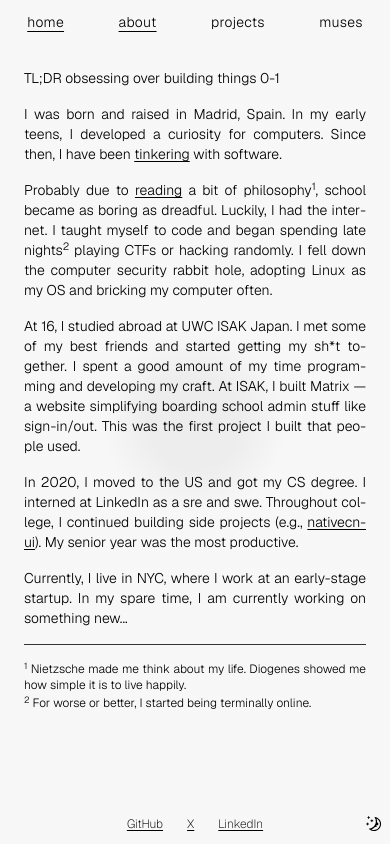
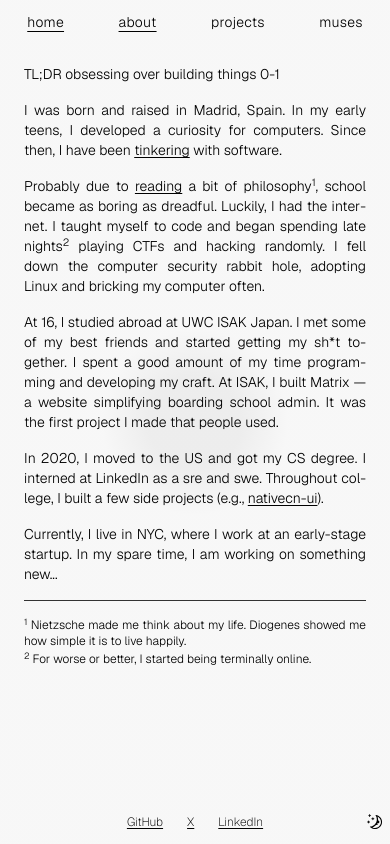
Before and after one commit to carlos-garciamoran/cgmor.com, a Next.js app: page /about in a window 390 px wide. Built offline with nearby package versions, Linux system fonts and the light colour scheme.

Commit message:
design: polish

```diff
--- a/app/_components/footer.tsx
+++ b/app/_components/footer.tsx
@@ -3,11 +3,11 @@ import { ThemeToggle } from './theme-toggle'
 
 export function Footer() {
   return (
-    <footer className="flex justify-center gap-6 pb-3 text-center font-extralight text-xs underline-offset-2 sm:text-sm md:pb-6">
+    <footer className="flex justify-center gap-6 pb-3.5 text-center font-extralight text-xs underline-offset-2 sm:text-sm md:pb-6">
       <ExternalLink href="https://github.com/carlos-garciamoran" title="GitHub" />
       <ExternalLink href="https://x.com/cgarciamoran" title="X" />
       <ExternalLink href="https://linkedin.com/in/carlos-garcia-moran" title="LinkedIn" />
-      <div className="fixed right-2 bottom-2 lg:right-6 lg:bottom-4">
+      <div className="fixed right-[7px] bottom-2.5 lg:right-6 lg:bottom-4">
         <ThemeToggle />
       </div>
     </footer>
--- a/app/about/page.tsx
+++ b/app/about/page.tsx
@@ -12,7 +12,7 @@ export const metadata: Metadata = {
 // DESIGN: timeline for school/work, places, events, etc. (years in left column)
 export default function About() {
   return (
-    <div className="mx-auto flex w-full max-w-[600px] cursor-default p-6 font-light transition-all duration-500 sm:pt-6 md:max-w-screen-sm md:items-center md:py-0">
+    <div className="mx-auto flex w-full max-w-[600px] cursor-default px-6 py-5 font-light transition-all duration-500 sm:pt-6 md:max-w-screen-sm md:items-center md:py-0">
       <div className="flex flex-col gap-4 hyphens-auto text-justify text-sm transition-[padding] duration-500 sm:text-base md:border md:p-10">
         <p className="text-sm">TL;DR obsessing over building things 0-1</p>
         <p>
@@ -31,24 +31,24 @@ export default function About() {
           a bit of philosophy
           <sup>1</sup>, school became as boring as dreadful. Luckily, I had the internet. I taught
           myself to code and began spending late nights
-          <sup>2</sup> playing CTFs or hacking randomly. I fell down the computer security rabbit
-          hole, adopting Linux as my OS and bricking my computer often.
+          <sup>2</sup> playing CTFs and hacking randomly. I fell down the computer security rabbit
+          hole, adopting Linux and bricking my computer often.
         </p>
         <p>
           At 16, I studied abroad at UWC ISAK Japan. I met some of my best friends and started
           getting my sh*t together. I spent a good amount of my time programming and developing my
-          craft. At ISAK, I built Matrix —a website simplifying boarding school admin stuff like
-          sign-in/out. This was the first project I built that people used.
+          craft. At ISAK, I built Matrix —a website simplifying boarding school admin. It was the
+          first project I made that people used.
         </p>
         <p>
           In 2020, I moved to the US and got my CS degree. I interned at LinkedIn as a sre and swe.
-          Throughout college, I continued building side projects (e.g.,{' '}
+          Throughout college, I built a few side projects (e.g.,{' '}
           <ExternalLink href="https://github.com/Mobilecn-UI/nativecn-ui" title="nativecn-ui" />
-          ). My senior year was the most productive.
+          ).
         </p>
         <p>
           Currently, I live in NYC, where I work at an early-stage startup. In my spare time, I am
-          currently working on something new...
+          working on something new...
         </p>
         <hr />
         <div className="space-y-0.5 text-xs">
--- a/app/muses/page.tsx
+++ b/app/muses/page.tsx
@@ -6,21 +6,20 @@ export const metadata: Metadata = {
   description: 'Books | Movies',
 }
 
-const titleClasses =
-  'font-black tracking-tight text-5xl sm:text-6xl md:text-7xl uppercase mb-1 sm:mb-2 lg:mb-4'
+const titleClasses = 'font-black tracking-tight text-6xl sm:text-8xl uppercase mb-2 lg:mb-4'
 
 export default function Muses() {
   return (
-    <div className="flex flex-col p-6 sm:py-10 lg:mx-auto lg:max-w-screen-xl xl:px-0">
-      <div className="mb-4 flex min-h-8 border-l-2 border-neutral-700 dark:border-neutral-300">
-        <h2 className="pl-2 text-base font-thin italic first-line:leading-none dark:border-neutral-300">
+    <div className="flex flex-col px-6 py-5 sm:py-10 lg:mx-auto lg:max-w-screen-xl xl:px-0">
+      <div className="mb-4 flex min-h-8 border-neutral-700 border-l-2 dark:border-neutral-300">
+        <h2 className="pl-2 font-thin text-base italic first-line:leading-none dark:border-neutral-300">
           Some works that have inspired me...
         </h2>
       </div>
-      <div className="grid grid-cols-1 gap-y-8 lg:grid-cols-2 gap-x-32">
+      <div className="grid grid-cols-1 gap-x-36 gap-y-8 lg:grid-cols-2">
         <div>
           <h2 className={titleClasses}>Books</h2>
-          <div className="flex flex-col gap-y-3">
+          <div className="flex flex-col gap-y-4">
             <BookSection title="Currently..." items={books.now} />
             <BookSection title="Philosophy" items={books.philosophy} />
             <BookSection title="Meditation / Spirituality" items={books.meditation} />
@@ -52,7 +51,7 @@ const BookSection = ({
 }) => (
   <div>
     <SectionTitle title={title} />
-    <ul className="ml-0.5 space-y-0.5 list-inside list-disc font-cormorant text-[.9rem]">
+    <ul className="ml-0.5 list-inside list-disc space-y-0.5 font-cormorant text-[.9rem]">
       {books.map((item) => (
         <li className="font-light" key={item.title}>
           <span>{item.title}</span>, <span>{item.author}</span>
@@ -65,7 +64,7 @@ const BookSection = ({
 const FilmSection = ({ title, items }: { title: string; items: string[] }) => (
   <div>
     <SectionTitle title={title} />
-    <ul className="ml-0.5 list-inside list-[square] font-cormorant text-sm font-light">
+    <ul className="ml-0.5 list-inside list-[square] font-cormorant font-light text-sm">
       {items.map((item) => (
         <li key={item}>{item}</li>
       ))}
@@ -74,5 +73,5 @@ const FilmSection = ({ title, items }: { title: string; items: string[] }) => (
 )
 
 const SectionTitle = ({ title }: { title: string }) => (
-  <h3 className="mb-1 text-lg sm:text-2xl font-extralight">{title}</h3>
+  <h3 className="mb-1 font-extralight text-lg sm:text-xl">{title}</h3>
 )
--- a/app/page.tsx
+++ b/app/page.tsx
@@ -8,27 +8,27 @@ export const metadata: Metadata = {
 
 /**
  * Idea: make underline animation on name, as if it was handwritten
- * Idea: iMessage UI -> timed messages
+ * Idea: animate text rotation
  */
 export default function Home() {
   return (
-    <div className="flex flex-1 grow cursor-default flex-col items-center justify-center px-8 sm:px-0">
+    <div className="flex flex-1 grow cursor-default flex-col items-center justify-center px-4">
       <div className="flex items-start justify-center gap-4 transition-all duration-300 sm:gap-8 md:gap-10">
         <Image
           alt="Me"
           src="/img/me.webp"
-          className="h-auto w-[4.5rem] rounded-tl-[2rem] shadow-lg transition-all duration-300 ease-in sm:w-[6.5rem] md:w-36"
+          className="h-auto w-[4.9rem] rounded-tl-[2rem] shadow-lg transition-all duration-300 ease-in sm:w-[6.5rem] md:w-36"
           width={300}
           height={300}
         />
         <div>
-          <div className="-mt-1.5 text-4xl font-thin leading-tight tracking-tighter first-line:leading-none sm:text-5xl md:text-7xl">
+          <div className="-mt-1 sm:-mt-1.5 font-thin text-[40px] leading-tight tracking-tighter first-line:leading-none sm:text-[50px] md:text-7xl">
             <p>Hi, my name</p>
-            <p className="mt-px sm:mt-2 md:mt-3">
-              is <span className="font-bold tracking-tighter">Carlos</span>
+            <p className="mt-0.5 sm:mt-2 md:mt-3.5">
+              is <span className="font-extrabold tracking-tighter">Carlos</span>
             </p>
           </div>
-          <p className="mt-3 text-sm font-extralight sm:mt-8 sm:text-base sm:tracking-wide">
+          <p className="mt-3 font-extralight text-sm sm:mt-6 sm:text-base sm:tracking-wide">
             I'm into <span className="font-medium">design</span> &{' '}
             <span className="font-medium">building software</span>
           </p>
--- a/app/reflections/page.tsx
+++ /dev/null
@@ -1,37 +0,0 @@
-export default function Reflections() {
-  return (
-    <div className="py-8 sm:my-auto">
-      <h1 className="mb-8 text-4xl font-extralight tracking-tight sm:text-5xl">
-        Reflections
-      </h1>
-      <div>
-        <Reflection title="Dinero" date="Feb 23, 2024">
-          <p className="text-sm">
-            Ahora tengo más que nunca y no me encuentro satisfecho —como si no
-            fuese suficiente.
-          </p>
-        </Reflection>
-      </div>
-    </div>
-  );
-}
-
-function Reflection({
-  title,
-  date,
-  children,
-}: {
-  title: string;
-  date: string;
-  children: React.ReactNode;
-}) {
-  return (
-    <div className="max-w-xl border p-8">
-      <div className="mb-4 flex items-baseline justify-between gap-2">
-        <h2 className="text-lg">{title}</h2>
-        <p className="text-sm font-light">{date}</p>
-      </div>
-      {children}
-    </div>
-  );
-}
```
